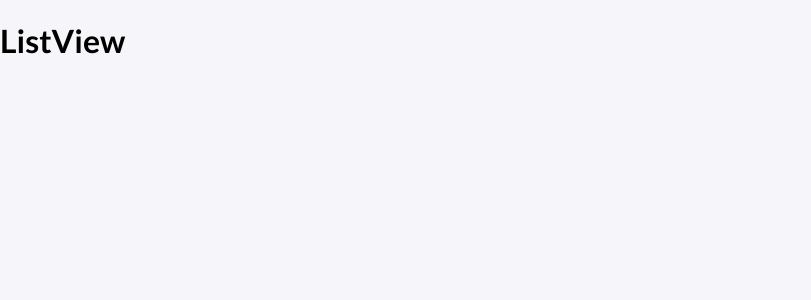
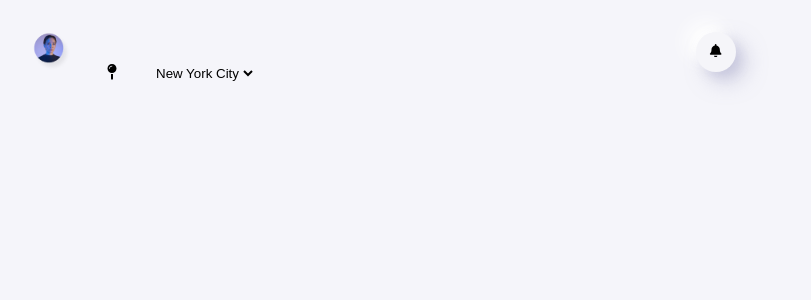
Before and after one commit to rts-cmk-wu09/framework1-mypets-sofiehilge, a React (Vite) app: page /listview in a window 1280 px wide. Shown: the top 300 px of the page, without its empty margins (0-811 px from the left). Built offline with nearby package versions, Linux system fonts and the light colour scheme.

Commit message:
add elements and styling to header

```diff
--- a/package.json
+++ b/package.json
@@ -10,6 +10,9 @@
     "preview": "vite preview"
   },
   "dependencies": {
+    "@fortawesome/free-brands-svg-icons": "^6.4.0",
+    "@fortawesome/free-regular-svg-icons": "^6.4.0",
+    "@fortawesome/free-solid-svg-icons": "^6.4.0",
     "normalize.css": "^8.0.1",
     "react": "^18.2.0",
     "react-dom": "^18.2.0",
--- a/src/components/Button.jsx
+++ b/src/components/Button.jsx
@@ -1,11 +1,6 @@
 import styled from "styled-components";
 
 const StyledButton = styled.button`
-  position: absolute;
-  left: 6.4%;
-  right: 6.4%;
-  top: 88.92%;
-  bottom: 5.67%;
   font-family: "Lato";
   font-style: normal;
   font-weight: 700;
@@ -17,14 +12,12 @@ const StyledButton = styled.button`
   align-items: center;
   color: #ffffff;
   background: #57419d;
-
-  /* Shadow 3 */
+  width: 70%;
 
   box-shadow: -5px -5px 10px rgba(255, 255, 255, 0.5),
     5px 5px 10px rgba(170, 170, 204, 0.25),
     10px 10px 20px rgba(170, 170, 204, 0.5), -10px -10px 20px #ffffff;
   border-radius: 32px;
-
 `;
 const Button = (props) => {
   return <StyledButton>{props.text}</StyledButton>;
--- /dev/null
+++ b/src/components/ButtonIcon.jsx
@@ -0,0 +1,21 @@
+import styled from "styled-components";
+
+const StyledIcon = styled.button`
+  border: none;
+  text-decoration: none;
+  background: #f5f5f9;
+  box-shadow: -5px -5px 10px rgba(255, 255, 255, 0.5),
+    5px 5px 10px rgba(170, 170, 204, 0.25),
+    10px 10px 20px rgba(170, 170, 204, 0.5), -10px -10px 20px #ffffff;
+  border-radius: 50%;
+  height: 40px;
+  width: 40px;
+`;
+
+const ButtonIcon = (props) => {
+  return <StyledIcon>{props.icon}</StyledIcon>;
+};
+
+export default ButtonIcon;
+
+/* Props.children - kan rendere et komponent inden i et andet komponent. */
--- /dev/null
+++ b/src/components/Icon.jsx
@@ -0,0 +1,10 @@
+import styled from "styled-components";
+
+const StyledIcon = styled.i`
+padding: 2rem;
+`
+const Icon = (props) => {
+    return ( <StyledIcon>{props.icon}</StyledIcon> );
+}
+
+export default Icon;
--- a/src/components/Paragraf.jsx
+++ b/src/components/Paragraf.jsx
@@ -4,7 +4,9 @@ const StyledParagraf = styled.p`
   font-size: ${(props) => props.size}px;
   font-weight: ${(props) => props.weight};
   color: #${(props) => props.color};
+  line-height: ${(props) => props.lineheight}px;
   ${(props) => props.center && "text-align:center"}
+
 `;
 
 const Paragraf = (props) => {
--- a/src/pages/ListView.jsx
+++ b/src/pages/ListView.jsx
@@ -1,5 +1,7 @@
+import Header from "../templates/Header";
+
 const ListView = () => {
-    return ( <h1>ListView</h1> );
+    return ( <Header/> );
 }
 
 export default ListView;
--- /dev/null
+++ b/src/templates/Header.jsx
@@ -0,0 +1,64 @@
+import styled from "styled-components";
+import { FaBell, FaCaretDown, FaMapPin } from "react-icons/fa";
+import ButtonIcon from "../components/ButtonIcon";
+import Icon from "../components/icon";
+import portriat from "../assets/Rectangle.png";
+import Paragraf from "../components/Paragraf";
+
+const StyledHeader = styled.header`
+  display: flex;
+  justify-content: space-between;
+  margin: 2rem;
+`;
+
+const StyledImage = styled.img`
+  object-fit: cover;
+  border-radius: 50%;
+  width: 40px;
+  height: 40px;
+`;
+
+const StyledFlex = styled.div`
+  display: flex;
+  align-items: flex-start;
+  align-self: center;
+`;
+const StyledDiv = styled.div`
+  display: flex;
+  justify-content: space-around;
+`;
+
+const StyledSelect = styled.select`
+  border: none;
+  background-color: inherit;
+`;
+
+const Header = () => {
+  return (
+    <StyledHeader>
+      <StyledFlex>
+        <StyledImage src={portriat} alt="portrait" />
+        <StyledDiv>
+          <Icon icon={<FaMapPin />} />
+          <StyledSelect>
+            <option value="New York">
+              <Paragraf size="16" color="333333" text="New York City" />
+            </option>
+            <option value="Copenhagen">
+              <Paragraf size="16" color="333333" text="Copenhagen" />
+            </option>
+            <option value="Buenos Aires">
+              <Paragraf size="16" color="333333" text="Buenos Aires" />
+            </option>
+          </StyledSelect>
+          {/* <Paragraf size="16" color="333333" text="New York City" />
+        <Icon icon={<FaCaretDown />} /> */}
+        </StyledDiv>
+      </StyledFlex>
+
+      <ButtonIcon icon={<FaBell />} />
+    </StyledHeader>
+  );
+};
+
+export default Header;
--- a/src/templates/TutorialText.jsx
+++ b/src/templates/TutorialText.jsx
@@ -20,6 +20,7 @@ const TutorialText = () => {
         color="828282"
         text="Taking care of a pet is my favorite, it helps me to gaimr stress and fatigue."
         center={true}
+        lineheight="24"
       />
       <StyledHr />
     </StyledArticle>
```
Also changed, not shown: src/components/Categories.jsx (added, +11 -0 lines), src/assets/Rectangle.png (added), 1 other file (tests, documents, lock files or other folders).
